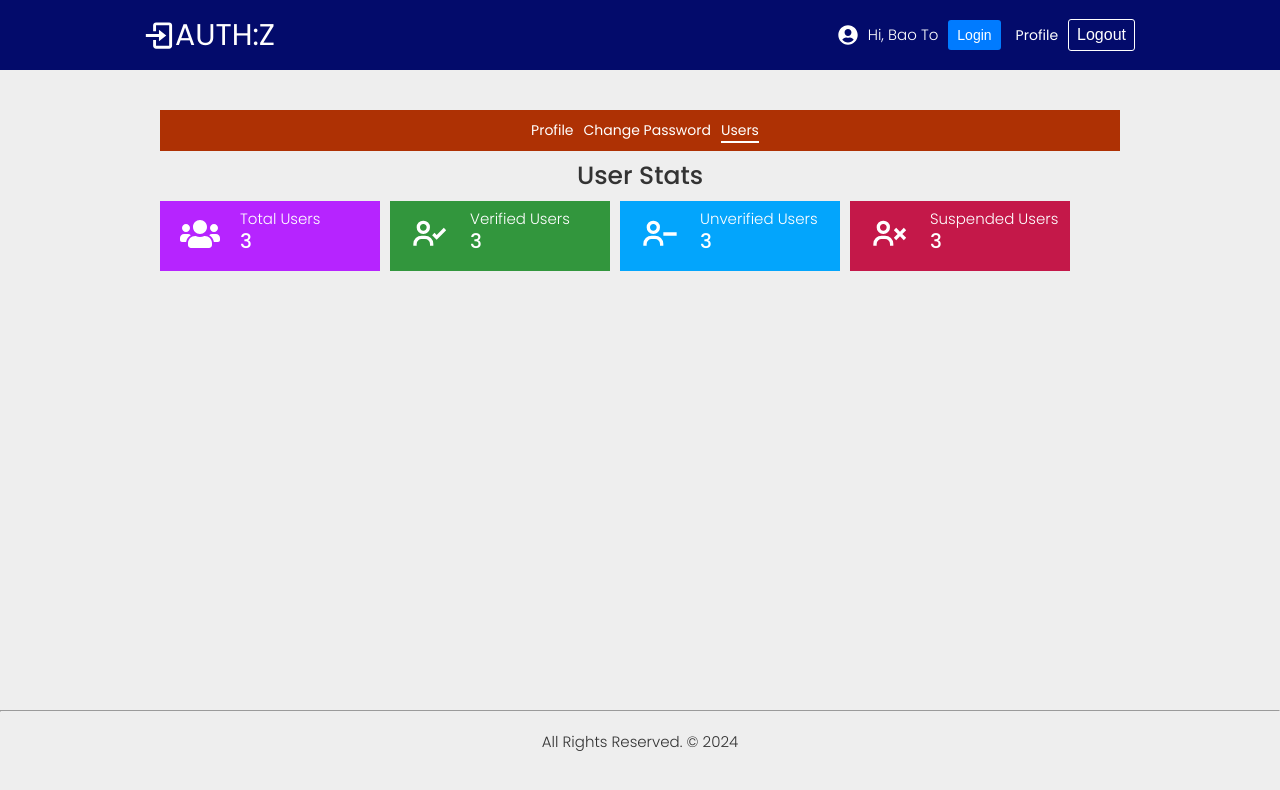
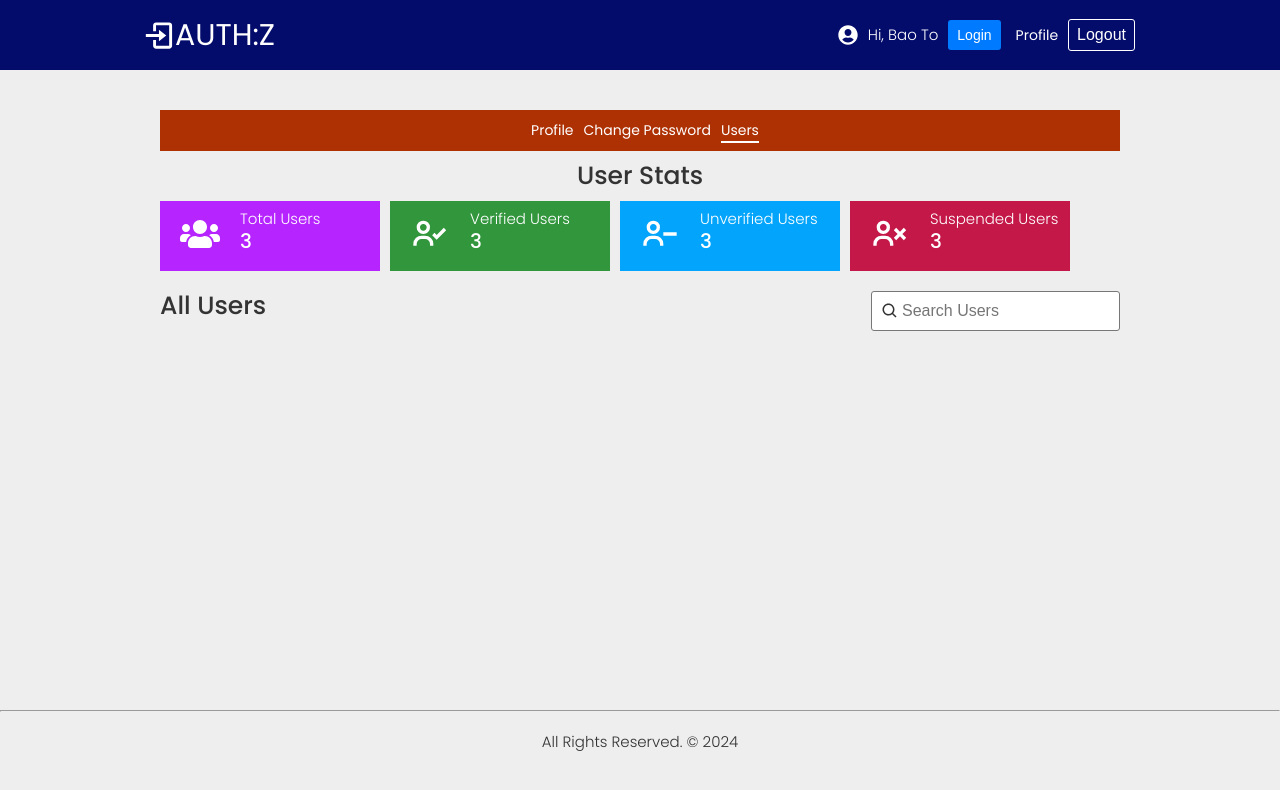
Before and after one commit to tobao/MernAuthFrontend, a React (Create React App) app: page /users in a window 1280 px wide. Shown: the top 790 px of the page. Built offline with nearby package versions, Linux system fonts and the light colour scheme.

Commit message:
User Search Component

```diff
--- /dev/null
+++ b/src/components/search/Search.js
@@ -0,0 +1,14 @@
+import React from 'react'
+import styles from './Search.module.scss'
+import { BiSearch } from 'react-icons/bi'
+
+const Search = ({ value, onChange }) => {
+  return (
+    <div className={styles.search}>
+      <BiSearch size={18} className={styles.icon} />
+      <input type="text" placeholder="Search Users" value={value} onChange={onChange} />
+    </div>
+  )
+}
+
+export default Search
--- /dev/null
+++ b/src/components/search/Search.module.scss
@@ -0,0 +1,25 @@
+.search {
+  margin: 5px 0;
+  position: relative;
+  flex: 1;
+
+  .icon {
+    position: absolute;
+    top: 50%;
+    left: 1rem;
+    transform: translateY(-50%);
+  }
+
+  input[type="text"] {
+    display: block;
+    font-size: 1.6rem;
+    font-weight: 300;
+    padding: 1rem;
+    padding-left: 3rem;
+    margin: 1rem auto;
+    width: 100%;
+    border: 1px solid #777;
+    border-radius: 3px;
+    outline: none;
+  }
+}
--- a/src/pages/userLists/UserLists.js
+++ b/src/pages/userLists/UserLists.js
@@ -2,6 +2,7 @@ import React from 'react'
 import PageMenu from '../../components/pagemenu/PageMenu'
 import './UserLists.scss'
 import UserStats from '../../components/userStats/UserStats'
+import Search from '../../components/search/Search'
 
 const UserLists = () => {
   return (
@@ -9,6 +10,16 @@ const UserLists = () => {
       <div className="container">
         <PageMenu/>
         <UserStats/>
+        <div className="user-list">
+          <div className="--flex-between">
+            <span>
+              <h3>All Users</h3>
+            </span>
+            <span>
+              <Search/>
+            </span>
+          </div>
+        </div>
       </div>
     </section>
   )
```
